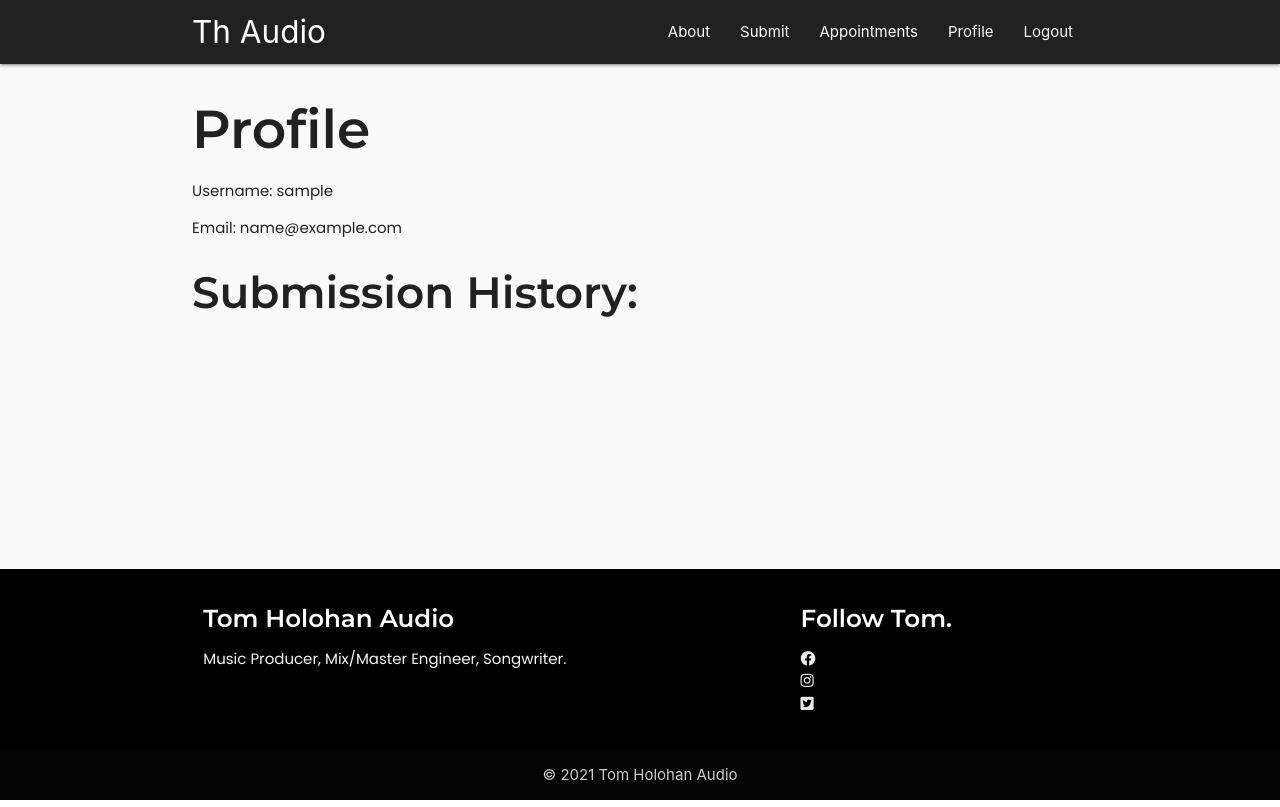
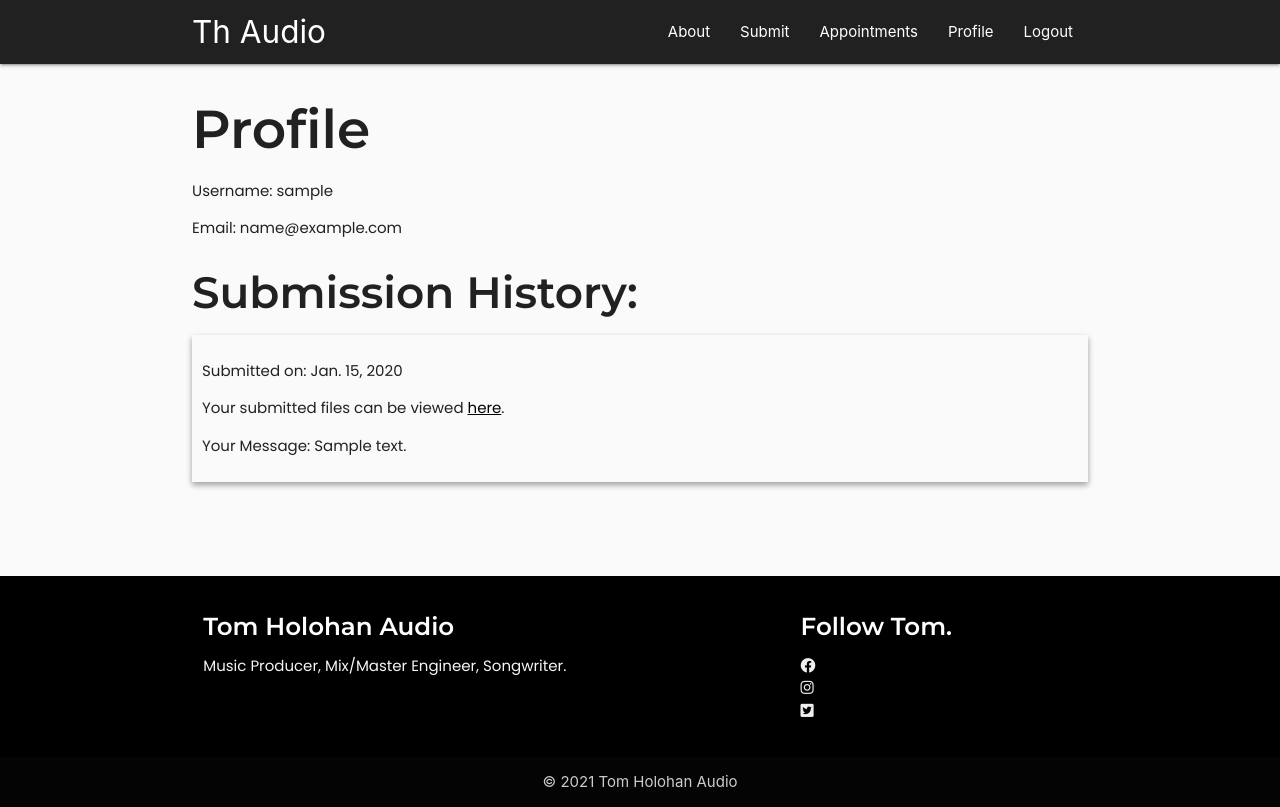
Before and after one commit to hollownotempty/Portfolio_4, a Django app: page /accounts/profile in a window 1280 px wide. Run offline with Django 3.2, Linux system fonts and the light colour scheme; a user stored in the database is signed in; tables that the repository leaves empty hold one stand-in row (values such as "Sample post").

Commit message:
Add submission histories to profile page

```diff
--- a/accounts/views.py
+++ b/accounts/views.py
@@ -5,6 +5,7 @@
 from django.template.loader import get_template
 from django.contrib import messages
 from .forms import RegisterUserForm
+from bookings.models import Appointment
 
 # Create your views here.
 
@@ -63,7 +64,9 @@
 
 
 def view_profile(request):
+    user_submissions = Appointment.objects.filter(user=request.user)
     context = {
-        'user': request.user
+        'user': request.user,
+        'submissions': user_submissions
     }
     return render(request, 'profile.html', context)
--- a/bookings/models.py
+++ b/bookings/models.py
@@ -1,5 +1,6 @@
 from django.db import models
 from django.conf import settings
+import datetime
 
 # Create your models here.
 
@@ -12,6 +13,7 @@ class Appointment(models.Model):
     reference_mix = models.CharField(max_length=200)
     file_link = models.CharField(max_length=200)
     message = models.TextField(max_length=500)
+    date_booked = models.DateField(default=datetime.date.today)
 
     def __str__(self):
         return str(self.user)
--- a/static/css/styles.css
+++ b/static/css/styles.css
@@ -223,6 +223,13 @@ footer {
     }
 }
 
+/* --------------------------- Profile Page */
+
+.profile-submission-display {
+    padding: 10px;
+    box-shadow: rgba(0, 0, 0, 0.16) 0px 3px 6px, rgba(0, 0, 0, 0.23) 0px 3px 6px;
+}
+
 /* --------------------------- Utility */
 
 .remove-bottom-margin {
@@ -232,3 +239,7 @@ footer {
 .remove-margin {
     margin: 0;
 }
+
+.links {
+    text-decoration: underline;
+}
--- a/templates/about.html
+++ b/templates/about.html
@@ -14,7 +14,7 @@
             <p>
                 After completing a Bachelors degree in Music Production from Pulse College in Dublin, Tom relocated to
                 London to continue is endeavours into music, working alongside artists in many styles (metal, pop, rock,
-                electronic, hip-hop and more) to create art they can be proud of. Tom also operates under the name <a href="https://open.spotify.com/artist/64uA1WO40WSspFUnUYirSt?si=O7nvUhFfRxmFM4ai7GvETA"><strong>Hollow</strong></a>,
+                electronic, hip-hop and more) to create art they can be proud of. Tom also operates under the name <a href="https://open.spotify.com/artist/64uA1WO40WSspFUnUYirSt?si=O7nvUhFfRxmFM4ai7GvETA" class="links"><strong>Hollow</strong></a>,
                 creating a blend of pop-punk, metal and pop that pushes the limits of genre.
             </p>
         </div>
--- a/templates/appointments.html
+++ b/templates/appointments.html
@@ -12,7 +12,7 @@
             <div class="appointment-display col s12">
                     <p>Username: {{ a.user }}</p>
                     <p>Email: {{ a.user.email }}</p>
-                    <a href="{{ a.file_link }}">Stems/Stereo File</a>
+                    <a href="{{ a.file_link }}" class="links">Stems/Stereo File</a>
                     <p>Message: {{ a.message }}</p>
                 <!-- <br> -->
             </div>
--- a/templates/profile.html
+++ b/templates/profile.html
@@ -8,9 +8,14 @@
         <p>Username: {{ user }}</p>
         <p>Email: {{ user.email }}</p>
         <h3>Submission History:</h3>
-        <div>
-
-        </div>
+        {% for a in submissions %}
+            <div class="profile-submission-display col s12">
+                    <p>Submitted on: {{ a.date_booked }}</p>
+                    <p>Your submitted files can be viewed <a href="{{ a.file_link }}" class="links">here</a>.</p>
+                    <p>Your Message: {{ a.message }}</p>
+                <!-- <br> -->
+            </div>
+        {% endfor %}
     {% else %}
         <p>Login to view your details.</p>
     {% endif %}
```
Also changed, not shown: bookings/migrations/0007_appointment_date_booked.py (added).
